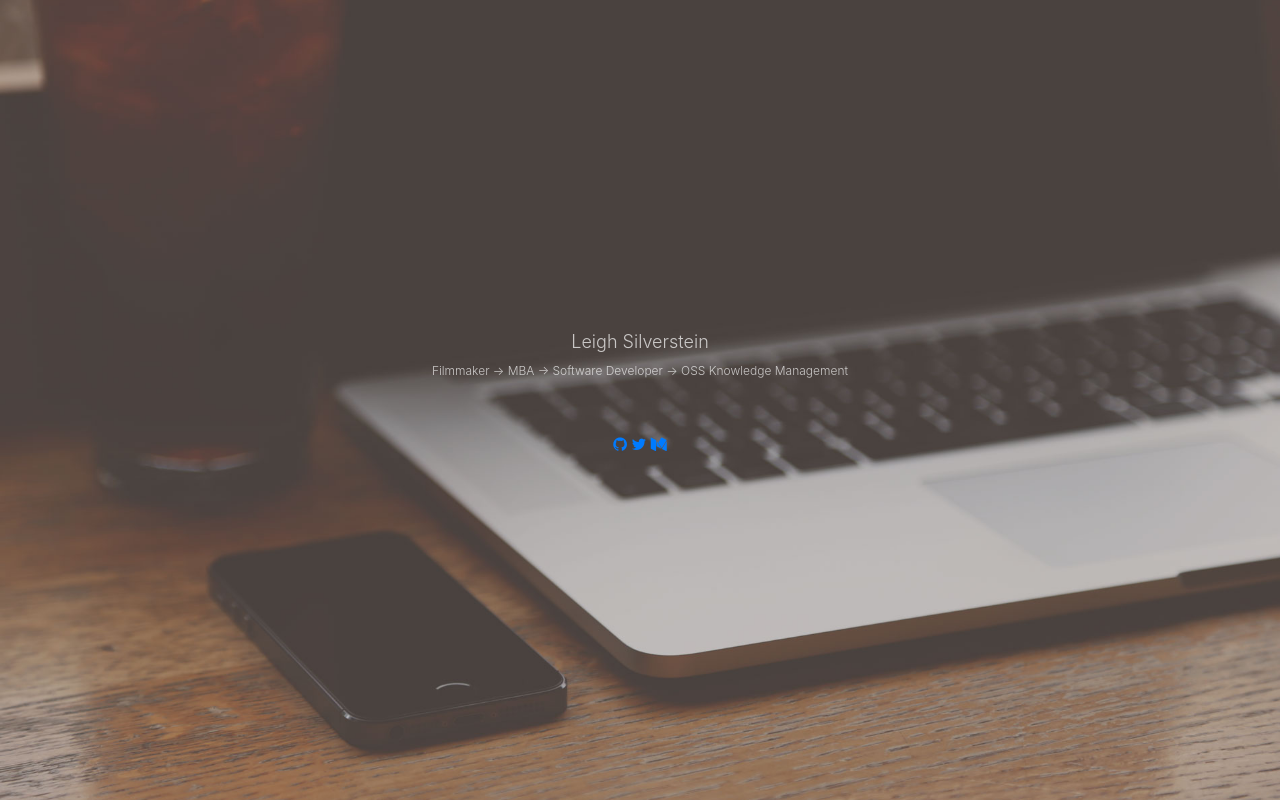
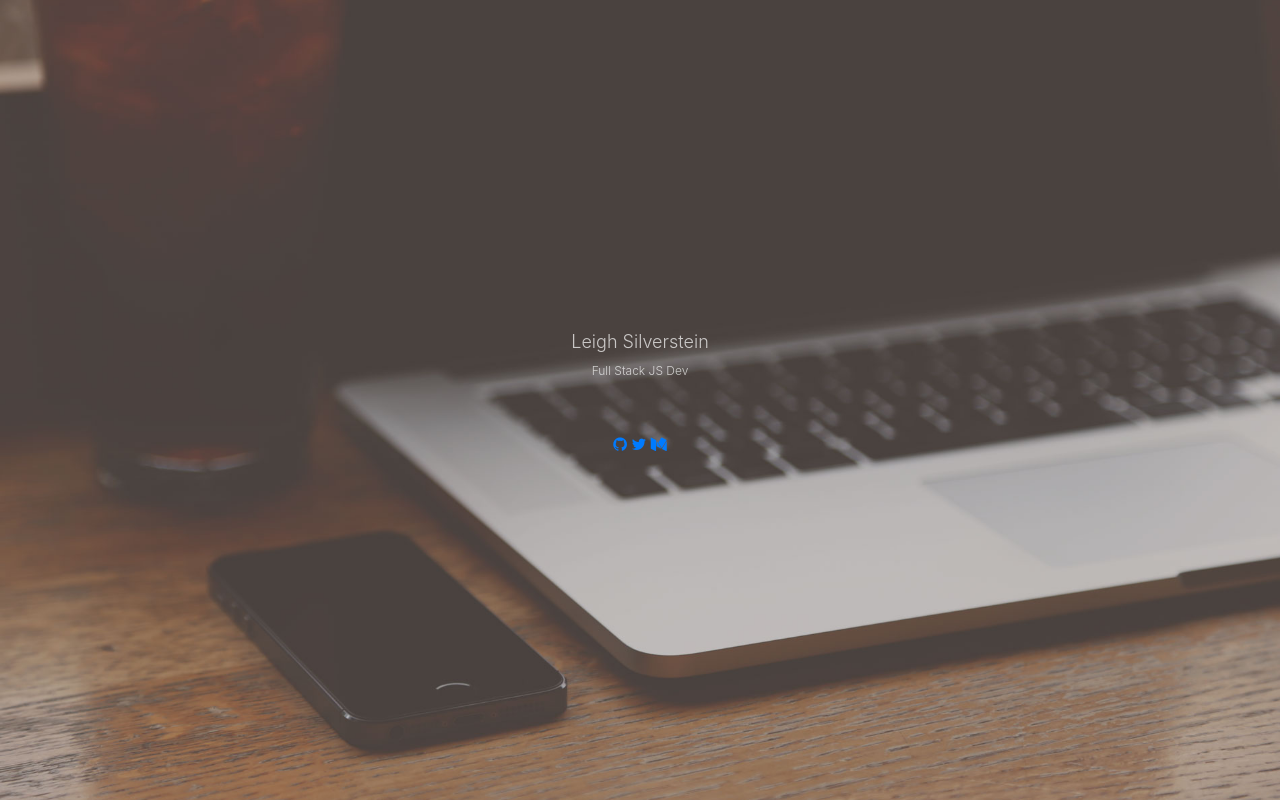
Before and after one commit to l2silver/l2silver.github.io, a website with bundled scripts: page index.html in a window 1280 px wide. Built offline with nearby package versions, Linux system fonts and the light colour scheme.

Commit message:
who am i

```diff
--- a/index.html
+++ b/index.html
@@ -34,7 +34,7 @@
         <div class="header-content-inner">
           <p>
             Leigh Silverstein<br/>
-            <span style="font-size: 12px;">Filmmaker -> MBA -> Software Developer -> OSS Knowledge Management</span>
+            <span style="font-size: 12px;">Full Stack JS Dev</span>
           </p>
           <ul class="list-unstyled list-inline">
             <li>
```
